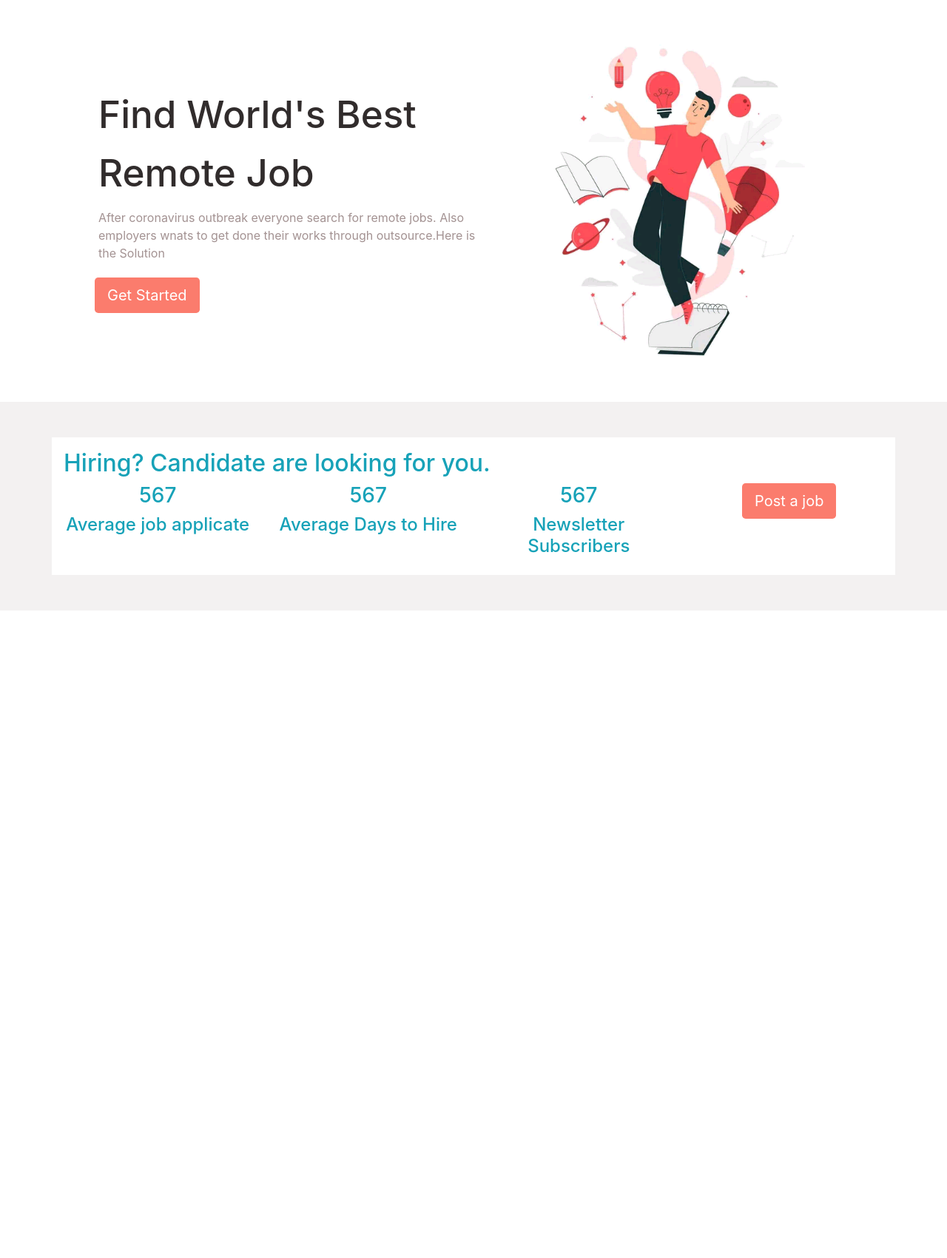
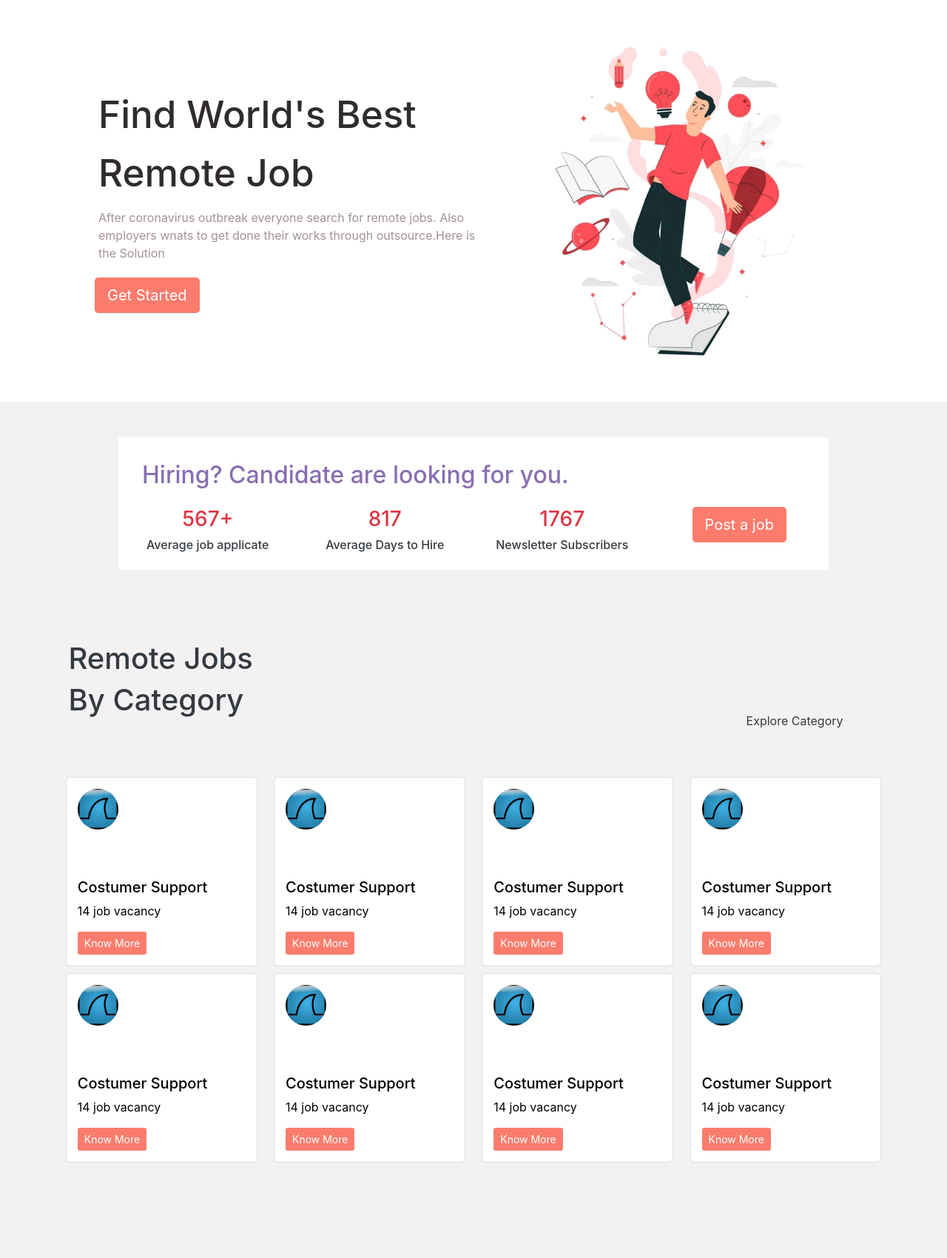
Before and after one commit to chimobi-justice/dented, a PHP site: page / in a window 1280 px wide. Shown: the part 72-1772 px from the top of the page at 74% size. Before the commit the page ends 897 px from the top, so only its background shows below. Run offline with PHP 8.4, Linux system fonts and the light colour scheme.

Commit message:
added category

```diff
--- a/assets/styles/index.css
+++ b/assets/styles/index.css
@@ -76,9 +76,56 @@ body {
 #hero-section .hero-wrapper > div > p {
     color: #968383e0;
     padding: 5px;
-    /* font-size: 3.2em; */
 }
 #hero-section > .hero-wrapper > div > #hero-btn-click {
     background: #fb7c6d;
     color: #fff;
 }
+.job-find-detail {
+    color: #624098c2;
+}
+.category-heading {
+    color: #312c2c;
+    width: 90%;
+}
+.category_cards {
+    width: 90%;
+    margin: 0px auto;
+    display: flex;
+    justify-content: space-around;
+}
+.category_cards > div {
+    background: #fff;
+    color: #000;
+    width: 23%;
+    height: auto;
+    margin-bottom: 9px;
+    padding: 15px;
+    border: 1px solid rgba(0, 0, 0, 0.125);
+    border-radius: 6px;
+}
+.category_cards > div:hover {
+    background: #fb7c6d;
+    cursor: pointer;
+}
+.category_cards > div:hover button.category-btn {
+    background: #fff!important;
+    color: #000;
+}
+.category_cards > div > div > div {
+    align-items: center;
+}
+.category_cards > div > div > div > img {
+    width: 55px;
+    border-radius: 50%;
+}
+.category_cards > div > div > div > pre {
+    color: #fff;
+}
+.category_cards > div > h5 {
+    width: 100%;
+}
+.category_cards > div > button {
+    background: #fb7c6d;
+    color: #fff;
+}
--- a/index.php
+++ b/index.php
@@ -5,7 +5,7 @@
     <meta name="viewport" content="width=device-width, initial-scale=1.0">
     <meta http-equiv="X-UA-Compatible" content="ie=edge">
     <title>Dented</title>
-    <link rel="stylesheet" href="./bootstrap/css/bootstrap.min.css">
+    <link rel="stylesheet" href="./assets/bootstrap/css/bootstrap.min.css">
     <link rel="stylesheet" href="./assets/styles/index.css">
 </head>
 <body>
@@ -64,31 +64,194 @@
     </div>
   </div>
 
-  <div class="container bg-white mt-5 mb-5 p-3 text-info">
-    <h2>Hiring? Candidate are looking for you.</h2>
+  <div class="container bg-white mt-5 mb-5 p-3 w-75">
+    <h2 class="job-find-detail p-3">Hiring? Candidate are looking for you.</h2>
     <div class="row">
-      <div class="col-3 text-center">
-        <h3>567</h3>
-        <h4>Average job applicate</h4>
+      <div class="col-lg-3 col-md-4 col-sm-12 text-center text-success">
+        <h3 class="text-danger">567+</h3>
+        <h6 class="text-dark">Average job applicate</h6>
       </div>
-      <div class="col-3 text-center">
-        <h3>567</h3>
-        <h4>Average Days to Hire</h4>
+      <div class="col-lg-3 col-md-4 col-sm-12 text-center text-success">
+        <h3 class="text-danger">817</h3>
+        <h6 class="text-dark">Average Days to Hire</h6>
       </div>
-      <div class="col-3 text-center">
-        <h3>567</h3>
-        <h4>Newsletter Subscribers</h4>
+      <div class="col-lg-3 col-md-4 col-sm-12 text-center text-success">
+        <h3 class="text-danger">1767</h3>
+        <h6 class="text-dark">Newsletter Subscribers</h6>
       </div>
-      <div class="col-3 text-center">
+      <div class="col-lg-3 col-md-4 col-sm-12 text-center">
         <button class="btn btn-lg c-my-btn">Post a job</button>
       </div>
-
     </div>
   </div>
 
-  <script src="./bootstrap/js/jquery.min.js"></script>
-  <script src="./bootstrap/js/bootstrap.bundle.js"></script>
-  <script src="./bootstrap/js/bootstrap.min.js"></script>
+  <div class="container-fluid">
+    <div class="container d-flex justify-content-between text-dark category-heading pt-5">
+      <div>
+        <h1>Remote Jobs</h1>
+        <h1>By Category</h1>
+      </div>
+      <div class="pt-5">
+        <p class="p-5">Explore Category</p>
+      </div>
+    </div>
+  <div class="category_cards">
+    <div>
+      <div class="d-flex justify-content-between">
+        <div>
+          <img src="assets/images/myicon.png" class="img-circle">
+        </div>
+        <div>
+          <pre>
+          ..........
+          ..........
+          ..........
+          ..........
+          </pre>
+        </div>
+      </div>
+      <h5>Costumer Support</h5>
+      <p>14 job vacancy</p>
+      <button class="btn btn-sm category-btn">Know More</button>
+    </div>
+    <div>
+      <div class="d-flex justify-content-between">
+        <div>
+          <img src="assets/images/myicon.png" class="img-circle">
+        </div>
+        <div>
+          <pre>
+          ..........
+          ..........
+          ..........
+          ..........
+          </pre>
+        </div>
+      </div>
+      <h5>Costumer Support</h5>
+      <p>14 job vacancy</p>
+      <button class="btn btn-sm category-btn">Know More</button>
+    </div>
+    <div>
+      <div class="d-flex justify-content-between">
+        <div>
+          <img src="assets/images/myicon.png" class="img-circle">
+        </div>
+        <div>
+         <pre>
+          ..........
+          ..........
+          ..........
+          ..........
+          </pre>
+        </div>
+      </div>
+      <h5>Costumer Support</h5>
+      <p>14 job vacancy</p>
+      <button class="btn btn-sm  category-btn">Know More</button>
+    </div>
+    <div>
+      <div class="d-flex justify-content-between">
+        <div>
+          <img src="assets/images/myicon.png" class="img-circle">
+        </div>
+        <div>
+          <pre>
+          ..........
+          ..........
+          ..........
+          ..........
+          </pre>
+        </div>
+      </div>
+      <h5>Costumer Support</h5>
+      <p>14 job vacancy</p>
+      <button class="btn btn-sm category-btn">Know More</button>
+    </div>
+  </div>
+  <div class="category_cards">
+    <div>
+      <div class="d-flex justify-content-between">
+        <div>
+          <img src="assets/images/myicon.png" class="img-circle">
+        </div>
+        <div>
+          <pre>
+          ..........
+          ..........
+          ..........
+          ..........
+          </pre>
+        </div>
+      </div>
+      <h5>Costumer Support</h5>
+      <p>14 job vacancy</p>
+      <button class="btn btn-sm category-btn">Know More</button>
+    </div>
+    <div>
+      <div class="d-flex justify-content-between">
+        <div>
+          <img src="assets/images/myicon.png" class="img-circle">
+        </div>
+        <div>
+          <pre>
+          ..........
+          ..........
+          ..........
+          ..........
+          </pre>
+        </div>
+      </div>
+      <h5>Costumer Support</h5>
+      <p>14 job vacancy</p>
+      <button class="btn btn-sm category-btn">Know More</button>
+    </div>
+    <div>
+      <div class="d-flex justify-content-between">
+        <div>
+          <img src="assets/images/myicon.png" class="img-circle">
+        </div>
+        <div>
+          <pre>
+          ..........
+          ..........
+          ..........
+          ..........
+          </pre>
+        </div>
+      </div>
+      <h5>Costumer Support</h5>
+      <p>14 job vacancy</p>
+      <button class="btn btn-sm category-btn">Know More</button>
+    </div>
+    <div>
+      <div class="d-flex justify-content-between">
+        <div>
+          <img src="assets/images/myicon.png" class="img-circle">
+        </div>
+        <div>
+          <pre>
+          ..........
+          ..........
+          ..........
+          ..........
+          </pre>
+        </div>
+      </div>
+      <h5>Costumer Support</h5>
+      <p>14 job vacancy</p>
+      <button class="btn btn-sm category-btn">Know More</button>
+    </div>
+  </div>
+  <br>
+  <br>
+  <br>
+  <br>
+  <br>
+
+  <script src="./assets/bootstrap/js/jquery.min.js"></script>
+  <script src="./assets/bootstrap/js/bootstrap.bundle.js"></script>
+  <script src="./assets/bootstrap/js/bootstrap.min.js"></script>
 
 </body>
 </html>
```
Also changed, not shown: assets/bootstrap/css/bootstrap.css (renamed from bootstrap/css/bootstrap.css), assets/bootstrap/css/bootstrap.min.css (renamed from bootstrap/css/bootstrap.min.css), assets/bootstrap/js/bootstrap.bundle.js (renamed from bootstrap/js/bootstrap.bundle.js), assets/bootstrap/js/bootstrap.min.js (renamed from bootstrap/js/bootstrap.min.js), assets/bootstrap/js/jquery.min.js (renamed from bootstrap/js/jquery.min.js), assets/images/myicon.png (added).
